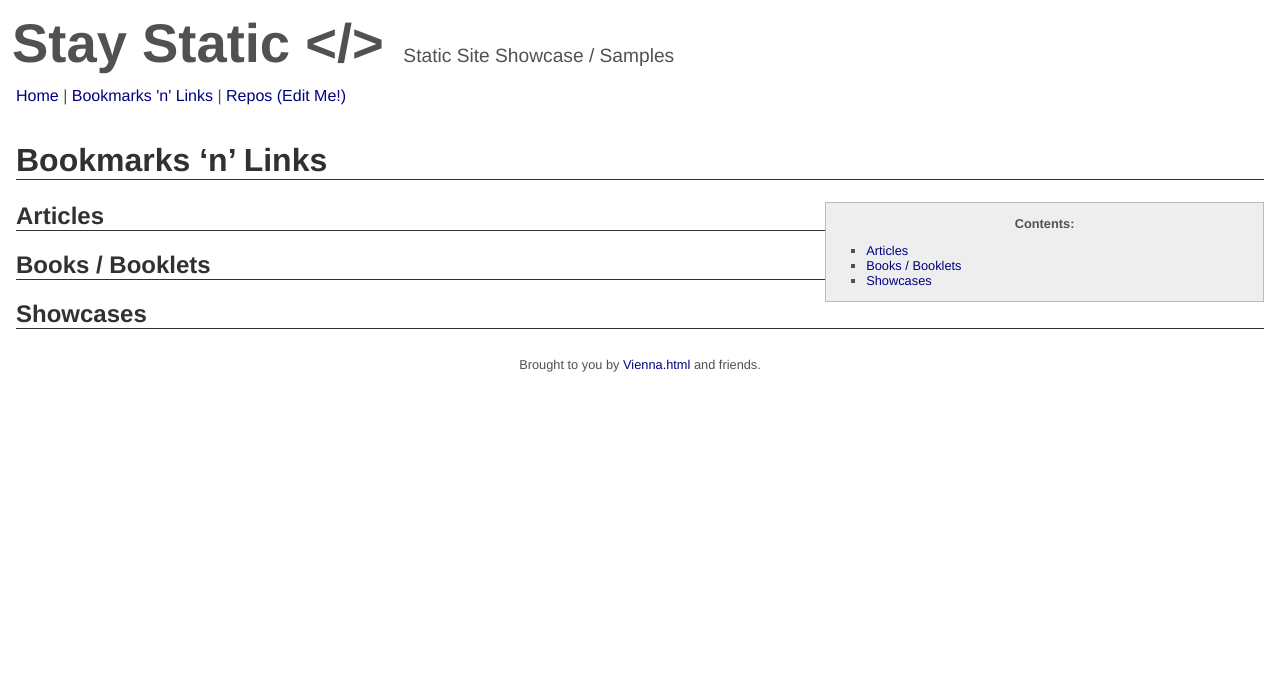
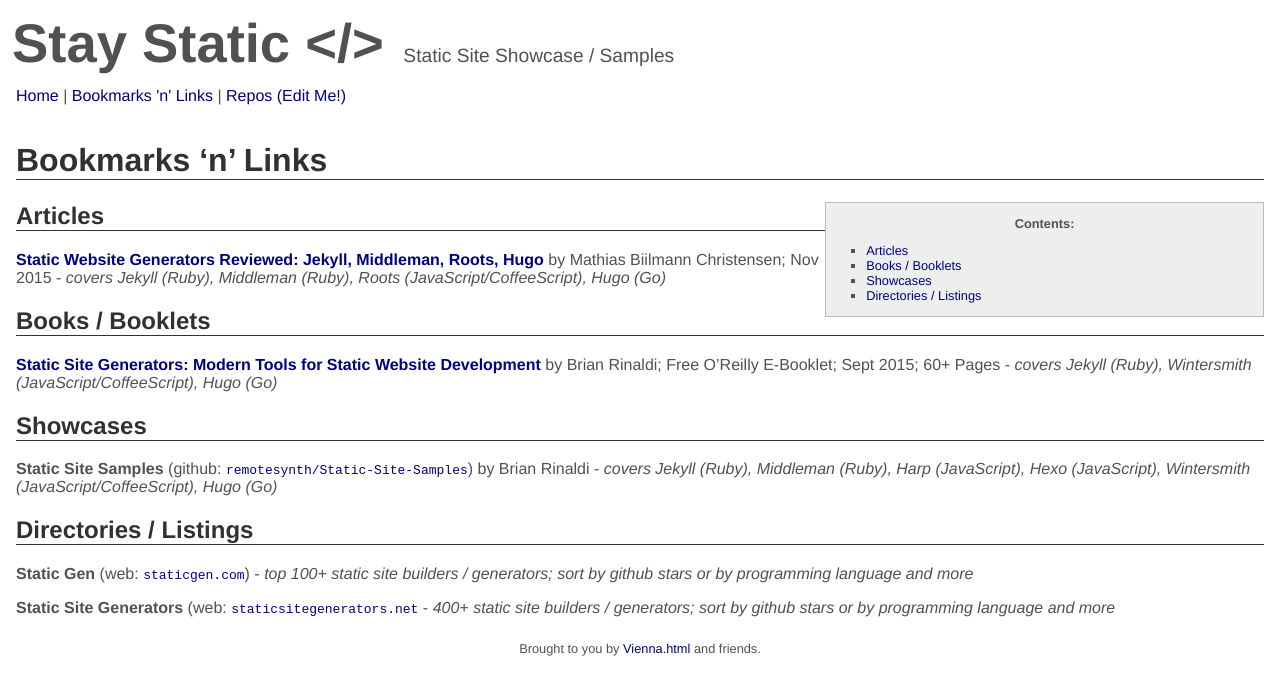
Before and after one commit to staystatic/staystatic.github.io, a Jekyll site: the page built from links.md, in a window 1280 px wide. Shown: the top 695 px of the page. Built offline with Jekyll 4.4.1, drawn with Linux system fonts in a browser that asks for light colours.

Commit message:
Update links.md

```diff
--- a/links.md
+++ b/links.md
@@ -11,13 +11,30 @@
 * [Articles](#articles)
 * [Books / Booklets](#books)
 * [Showcases](#showcases)
+* [Directories / Listings](#directories)
 </div>
 
 
 ## Articles  {#articles}
 
+[**Static Website Generators Reviewed: Jekyll, Middleman, Roots, Hugo**](https://www.smashingmagazine.com/2015/11/static-website-generators-jekyll-middleman-roots-hugo-review)
+by Mathias Biilmann Christensen; Nov 2015 - _covers Jekyll (Ruby), Middleman (Ruby), Roots (JavaScript/CoffeeScript), Hugo (Go)_
+
 
 ## Books / Booklets  {#books}
 
+[**Static Site Generators: Modern Tools for Static Website Development**](http://www.oreilly.com/web-platform/free/static-site-generators.csp)
+by Brian Rinaldi; Free O'Reilly E-Booklet; Sept 2015; 60+ Pages - _covers Jekyll (Ruby), Wintersmith (JavaScript/CoffeeScript), Hugo (Go)_
+
 
 ## Showcases  {#showcases}
+
+**Static Site Samples** (github: [`remotesynth/Static-Site-Samples`](https://github.com/remotesynth/Static-Site-Samples))
+by Brian Rinaldi - _covers Jekyll (Ruby), Middleman (Ruby), Harp (JavaScript), Hexo (JavaScript), Wintersmith (JavaScript/CoffeeScript), Hugo (Go)_
+
+
+## Directories / Listings {#directories}
+
+**Static Gen** (web: [`staticgen.com`](http://staticgen.com))  - _top 100+ static site builders / generators; sort by github stars or by programming language and more_
+
+**Static Site Generators** (web: [`staticsitegenerators.net`](https://staticsitegenerators.net)  - _400+ static site builders / generators; sort by github stars or by programming language and more_
```
